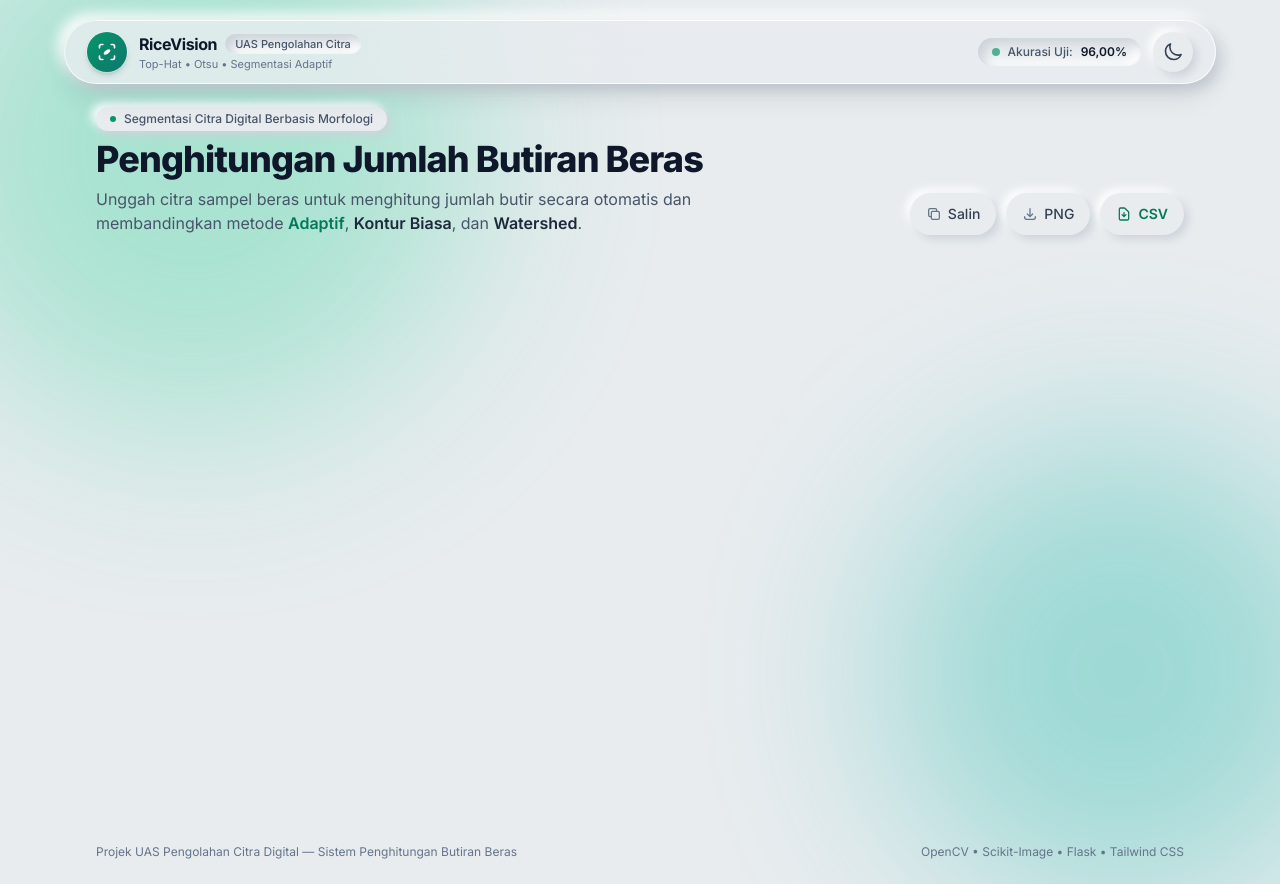
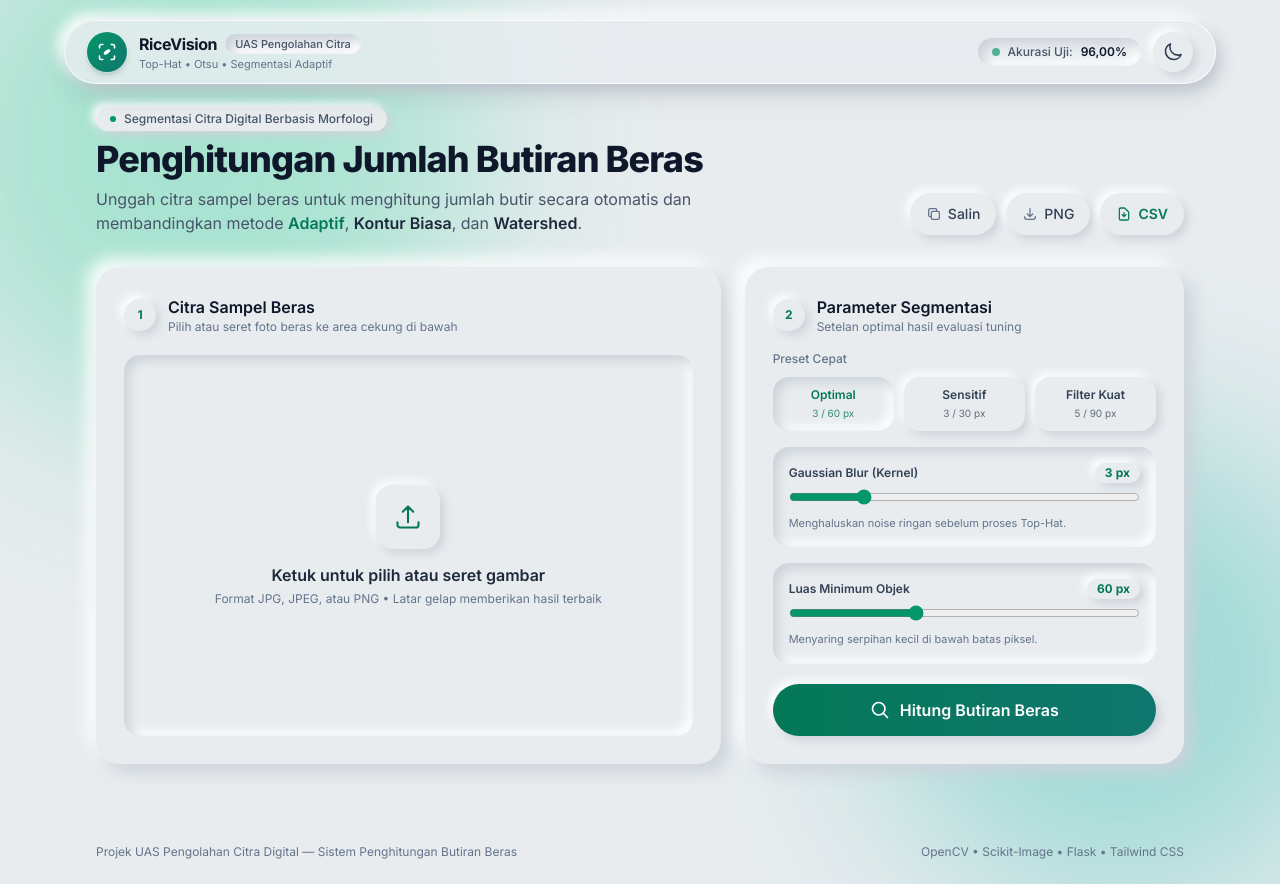
Before and after one commit to alhamdany07/rice-counter-web, a Flask app: page / in a window 1280 px wide. Run offline with Flask 3, Linux system fonts and the light colour scheme; some libraries are stand-ins or nearby versions.

Commit message:
Refactor reveal and lightbox reset functionality

```diff
--- a/templates/index.html
+++ b/templates/index.html
@@ -155,14 +155,14 @@
     .spot-card:hover::before { opacity: 1; }
     .spot-card > * { position: relative; z-index: 1; }
 
-    /* ============ Reveal Saat Scroll ============ */
-    .reveal {
+    /* ============ Reveal Saat Scroll (aman: hanya aktif jika JS berjalan) ============ */
+    .js-ready .reveal {
       opacity: 0;
       transform: translateY(24px) scale(0.985);
       transition: opacity 0.8s cubic-bezier(0.16, 1, 0.3, 1), transform 0.8s cubic-bezier(0.16, 1, 0.3, 1);
       transition-delay: var(--delay, 0ms);
     }
-    .reveal.is-visible { opacity: 1; transform: translateY(0) scale(1); }
+    .js-ready .reveal.is-visible { opacity: 1; transform: translateY(0) scale(1); }
 
     /* ============ Tombol ============ */
     .btn-press { transition: transform 0.18s cubic-bezier(0.22, 1, 0.36, 1), box-shadow 0.25s ease, filter 0.25s ease; }
@@ -395,7 +395,7 @@
         scroll-behavior: auto !important;
       }
       .ambient-orb { animation: none !important; }
-      .reveal { opacity: 1; transform: none; }
+      .js-ready .reveal { opacity: 1; transform: none; }
     }
   </style>
 </head>
@@ -832,7 +832,7 @@
           <button id="lbZoomOut" type="button" class="lb-btn" aria-label="Perkecil">&minus;</button>
           <span id="lbZoomLabel" class="lb-zoom-label">100%</span>
           <button id="lbZoomIn" type="button" class="lb-btn" aria-label="Perbesar">+</button>
-          <button id="lbReset" type="button" class="lb-btn" aria-label="Atur ulang">Reset</button>
+          <button id="btnLbReset" type="button" class="lb-btn" aria-label="Atur ulang">Reset</button>
           <button id="btnCloseLightbox" type="button" class="lb-btn" aria-label="Tutup pratinjau">&times;</button>
         </div>
       </div>
@@ -844,6 +844,8 @@
   </div>
 
   <script>
+    document.documentElement.classList.add("js-ready");
+
     const htmlEl = document.documentElement;
     const btnTheme = document.getElementById("btnTheme");
     const btnScrollTop = document.getElementById("btnScrollTop");
@@ -904,7 +906,7 @@
     const lbStage = document.getElementById("lbStage");
     const lbZoomIn = document.getElementById("lbZoomIn");
     const lbZoomOut = document.getElementById("lbZoomOut");
-    const lbReset = document.getElementById("lbReset");
+    const btnLbReset = document.getElementById("btnLbReset");
     const lbZoomLabel = document.getElementById("lbZoomLabel");
 
     let selectedFile = null;
@@ -986,7 +988,7 @@
     })();
 
     /**
-     * Animasi lingkaran dengan overlay fixed (dipakai di HP/tablet).
+     * Lingkaran dengan overlay fixed (dipakai di HP/tablet).
      * Overlay tidak menyentuh layout, jadi navbar tidak ikut bergeser.
      */
     function overlayReveal(x, y, radius, bg, applyFn) {
@@ -1507,16 +1509,16 @@
     let lbOpen = false;
 
     function lbApply(animate = true) {
-      lbImg.classList.toggle("no-anim", !animate);
-      lbImg.style.transform = `translate3d(${lb.x}px, ${lb.y}px, 0) scale(${lb.scale})`;
+      lightboxImg.classList.toggle("no-anim", !animate);
+      lightboxImg.style.transform = `translate3d(${lb.x}px, ${lb.y}px, 0) scale(${lb.scale})`;
       lbZoomLabel.textContent = `${Math.round(lb.scale * 100)}%`;
       lbStage.classList.toggle("is-zoomed", lb.scale > 1.001);
     }
 
     function lbClampPan() {
       if (lb.scale <= 1) { lb.x = 0; lb.y = 0; return; }
-      const sw = lbImg.offsetWidth * lb.scale;
-      const sh = lbImg.offsetHeight * lb.scale;
+      const sw = lightboxImg.offsetWidth * lb.scale;
+      const sh = lightboxImg.offsetHeight * lb.scale;
       const maxX = Math.max(0, (sw - lbStage.clientWidth) / 2);
       const maxY = Math.max(0, (sh - lbStage.clientHeight) / 2);
       lb.x = Math.min(maxX, Math.max(-maxX, lb.x));
@@ -1540,7 +1542,7 @@
       lbApply(animate);
     }
 
-    function lbReset(animate = true) {
+    function lbResetZoom(animate = true) {
       lb.scale = 1; lb.x = 0; lb.y = 0;
       lbApply(animate);
     }
@@ -1548,17 +1550,17 @@
     lbZoomIn.addEventListener("click", () => lbZoomTo(lb.scale * 1.4, null, null, true));
     lbZoomOut.addEventListener("click", () => {
       const next = lb.scale / 1.4;
-      if (next <= 1.02) lbReset(true);
+      if (next <= 1.02) lbResetZoom(true);
       else lbZoomTo(next, null, null, true);
     });
-    lbReset.addEventListener("click", () => lbReset(true));
+    btnLbReset.addEventListener("click", () => lbResetZoom(true));
 
     // Roda mouse / trackpad: zoom ke arah kursor
     lbStage.addEventListener("wheel", (e) => {
       e.preventDefault();
       const factor = Math.exp(-e.deltaY * 0.0018);
       const next = lb.scale * factor;
-      if (next <= 1.02) lbReset(true);
+      if (next <= 1.02) lbResetZoom(true);
       else lbZoomTo(next, e.clientX, e.clientY, false);
     }, { passive: false });
 
@@ -1615,7 +1617,7 @@
 
       if (pts.size === 0) {
         lbStage.classList.remove("is-dragging");
-        if (lb.scale < 1.02) lbReset(true);
+        if (lb.scale < 1.02) lbResetZoom(true);
 
         const moved = downPos ? dist(downPos, { x: e.clientX, y: e.clientY }) : 999;
         if (!isCancel && wasSingle && moved < 10) handleTap(e);
@@ -1634,7 +1636,7 @@
 
       if (isDouble) {
         lastTap.t = 0;
-        if (lb.scale > 1.02) lbReset(true);
+        if (lb.scale > 1.02) lbResetZoom(true);
         else lbZoomTo(2.5, e.clientX, e.clientY, true);
       } else {
         lastTap = { t: now, x: e.clientX, y: e.clientY };
@@ -1651,7 +1653,7 @@
 
       lightboxImg.src = src;
       lightboxTitle.textContent = title;
-      lbReset(false);
+      lbResetZoom(false);
 
       lightboxModal.classList.add("is-open");
       lbOpen = true;
@@ -1682,18 +1684,15 @@
     });
 
     document.addEventListener("keydown", (e) => {
-      if (!lbOpen) {
-        if (e.key === "Escape") closeLightbox();
-        return;
-      }
+      if (!lbOpen) return;
       if (e.key === "Escape") closeLightbox();
       else if (e.key === "+" || e.key === "=") lbZoomTo(lb.scale * 1.25, null, null, true);
       else if (e.key === "-") {
         const next = lb.scale / 1.25;
-        if (next <= 1.02) lbReset(true);
+        if (next <= 1.02) lbResetZoom(true);
         else lbZoomTo(next, null, null, true);
       }
-      else if (e.key === "0") lbReset(true);
+      else if (e.key === "0") lbResetZoom(true);
     });
   </script>
 </body>
```
